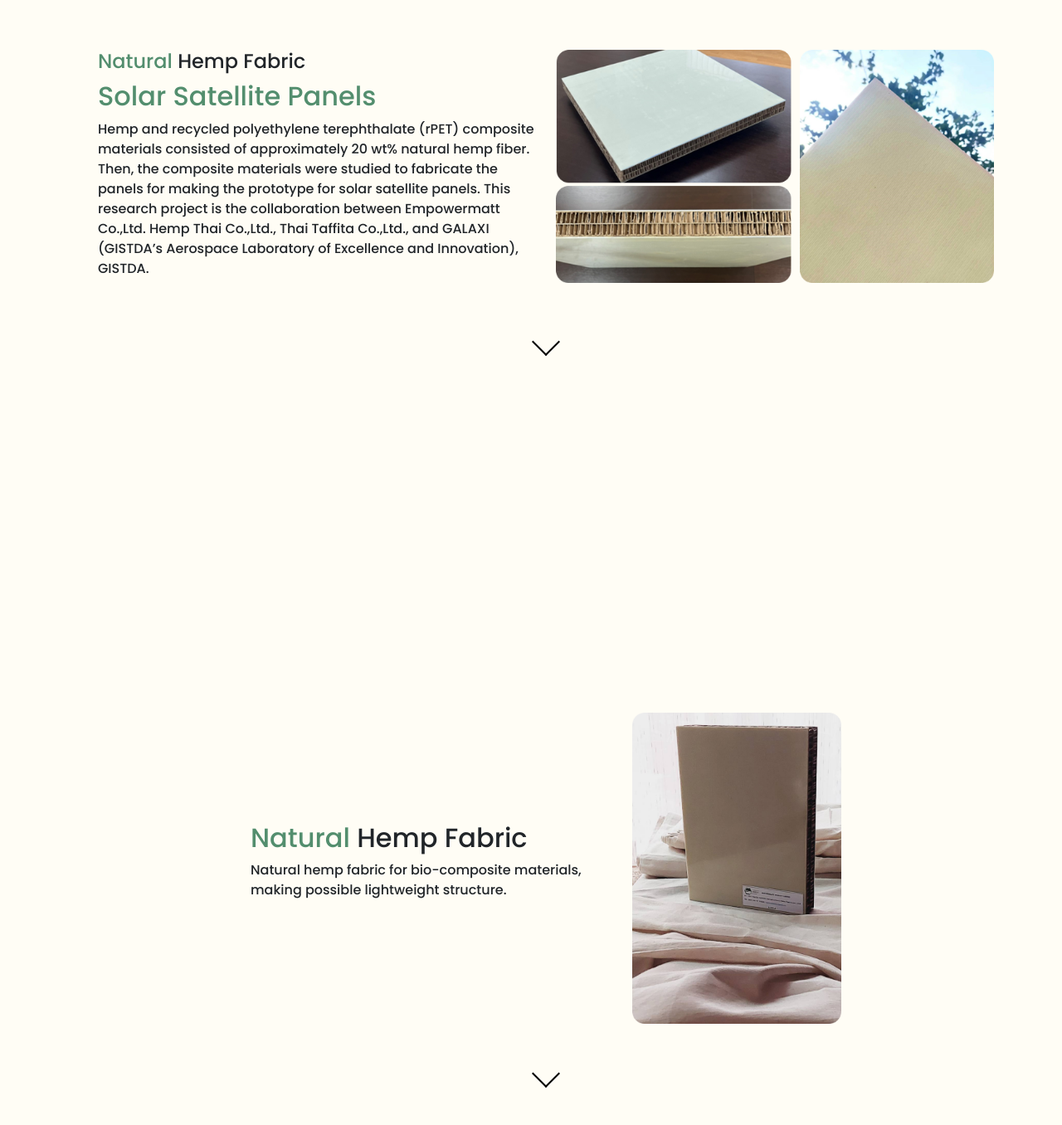
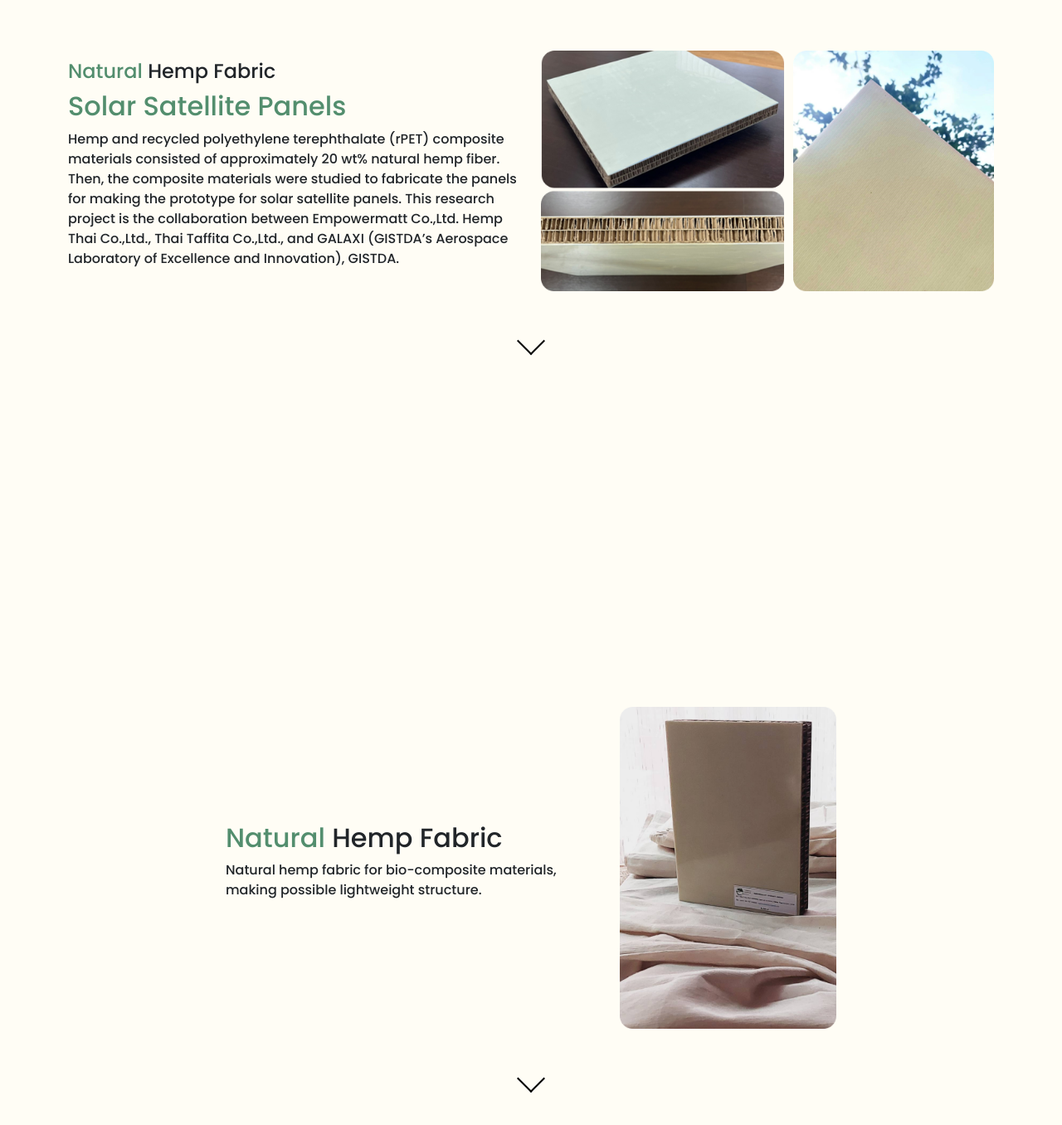
Before and after one commit to Emwich02/EmpowerMattVUE, a Vue app: page /Naturalhempfabric in a window 1280 px wide. Shown: the part 1038-2394 px from the top of the page at 83% size. Built offline with nearby package versions, Linux system fonts and the light colour scheme.

Commit message:
[service] ปรับขนาด font

```diff
--- a/src/assets/services.scss
+++ b/src/assets/services.scss
@@ -503,6 +503,25 @@ td {
   }
 }
 
-// / Media Query for Large screens */
-@media (min-width: 1281px) {
+@media (max-width: 320px) {
+  .front-16px-320-service {
+      font-size: 16px;
+  }
+
+  .front-14px-320-service {
+      font-size: 14px;
+  }
+
+  .front-9px-320-service {
+      font-size: 9px;
+  }
+
+  .front-25px-320-service {
+      font-size: 25px;
+      margin-top: 40%;
+  }
+
+  .top-margin-320-service {
+      margin-top: 70px;
+  }
 }
--- a/src/views/NaturalHempFabricView.vue
+++ b/src/views/NaturalHempFabricView.vue
@@ -82,7 +82,7 @@ function scrollToSection(sectionId) {
     </div>
 
     <div class="bg-color-hempfabric full-height-hempfabric-1 d-flex flex-column align-items-center justify-content-center" id="first" style="padding-top: 10rem;">
-        <div class="container ps-5 full-height " data-aos="fade-up">
+        <div class="container  full-height " data-aos="fade-up">
             <div class="row ">
                 <div class="col-md-6 d-flex align-items-center">
                     <div>
@@ -101,7 +101,7 @@ function scrollToSection(sectionId) {
         </div>
     </div>
     <div id="second" class="full-height-hempfabric-1 bg-color-hempfabric d-flex flex-column align-items-center justify-content-center" style="padding-top: 15rem;">
-        <div class="container ps-5  align-self-center full-height  " data-aos="fade-up">
+        <div class="container align-self-center full-height  " data-aos="fade-up">
             <div class="row justify-content-center">
                 <div class="col-md-5 d-flex align-items-center">
                     <div>
```
Also changed, not shown: src/assets/home.scss (+17 -11 lines).
